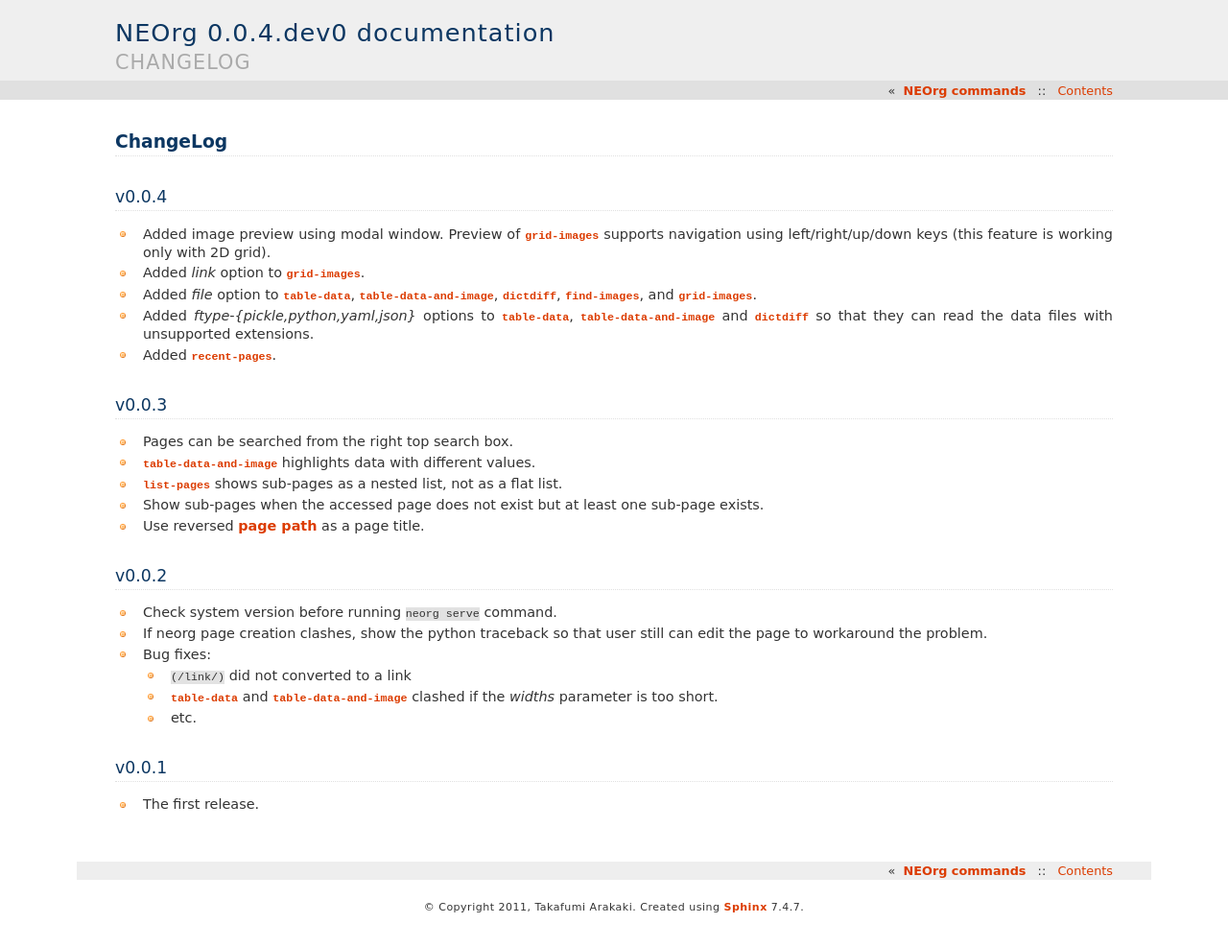
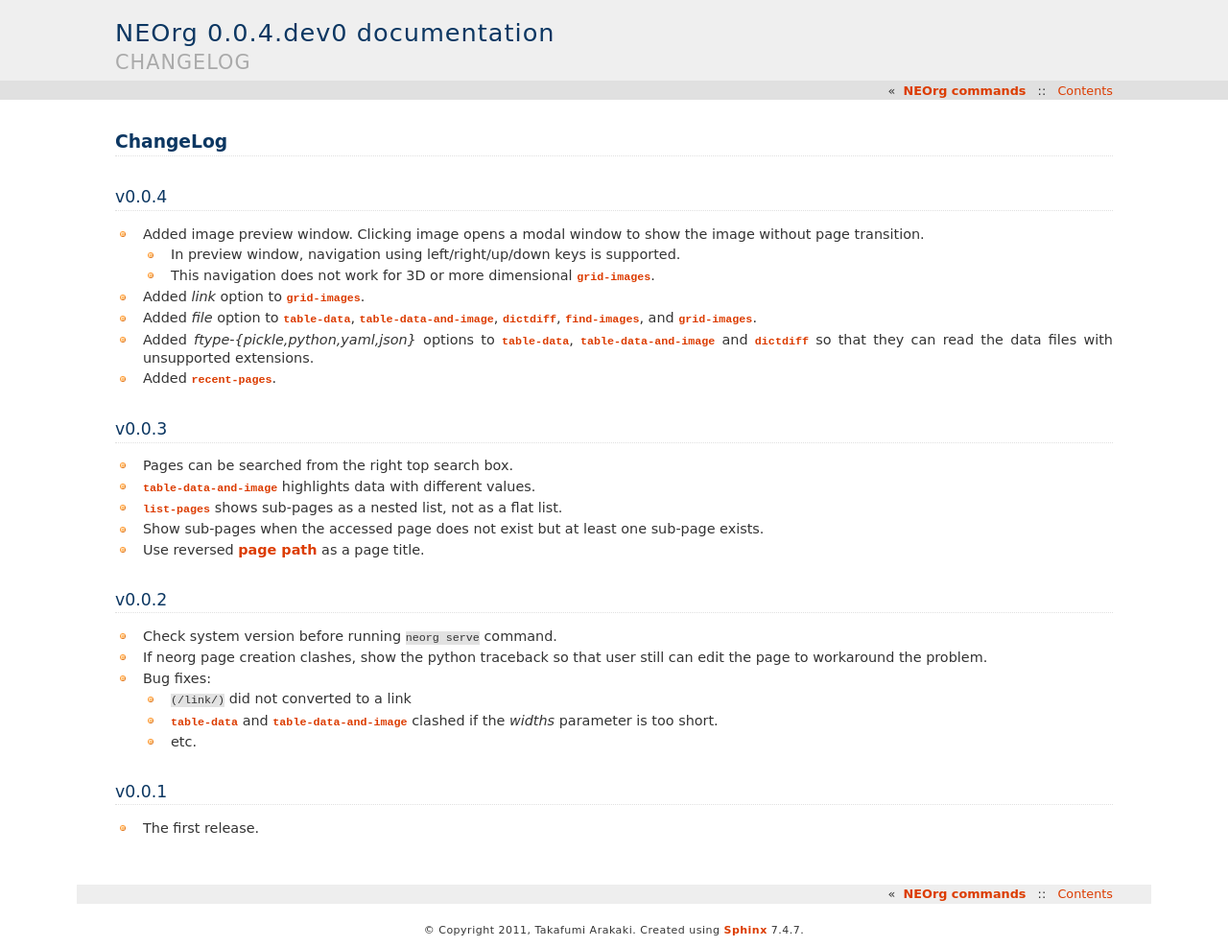
Before and after one commit to tkf/neorg, a Sphinx documentation site: the page built from doc/source/changelog.rst, in a window 1280 px wide. Shown: the whole page at 96% size. Built offline with Sphinx 7.4.7, drawn with Linux system fonts in a browser that asks for light colours; before the commit the page ends 962 px from its top, so only the background shows below that.

Commit message:
fixed a change log text for "image preview window" because it also works with tables other than grid-images.

```diff
--- a/doc/source/changelog.rst
+++ b/doc/source/changelog.rst
@@ -4,9 +4,15 @@ ChangeLog
 v0.0.4
 ^^^^^^
 
-- Added image preview using modal window.  Preview of
-  :rst:dir:`grid-images` supports navigation using left/right/up/down
-  keys (this feature is working only with 2D grid).
+- Added image preview window.
+  Clicking image opens a modal window to show the image without page
+  transition.
+
+  - In preview window, navigation using left/right/up/down keys is
+    supported.
+  - This navigation does not work for 3D or more dimensional
+    :rst:dir:`grid-images`.
+
 - Added `link` option to :rst:dir:`grid-images`.
 - Added `file` option to :rst:dir:`table-data`,
   :rst:dir:`table-data-and-image`, :rst:dir:`dictdiff`,
```
